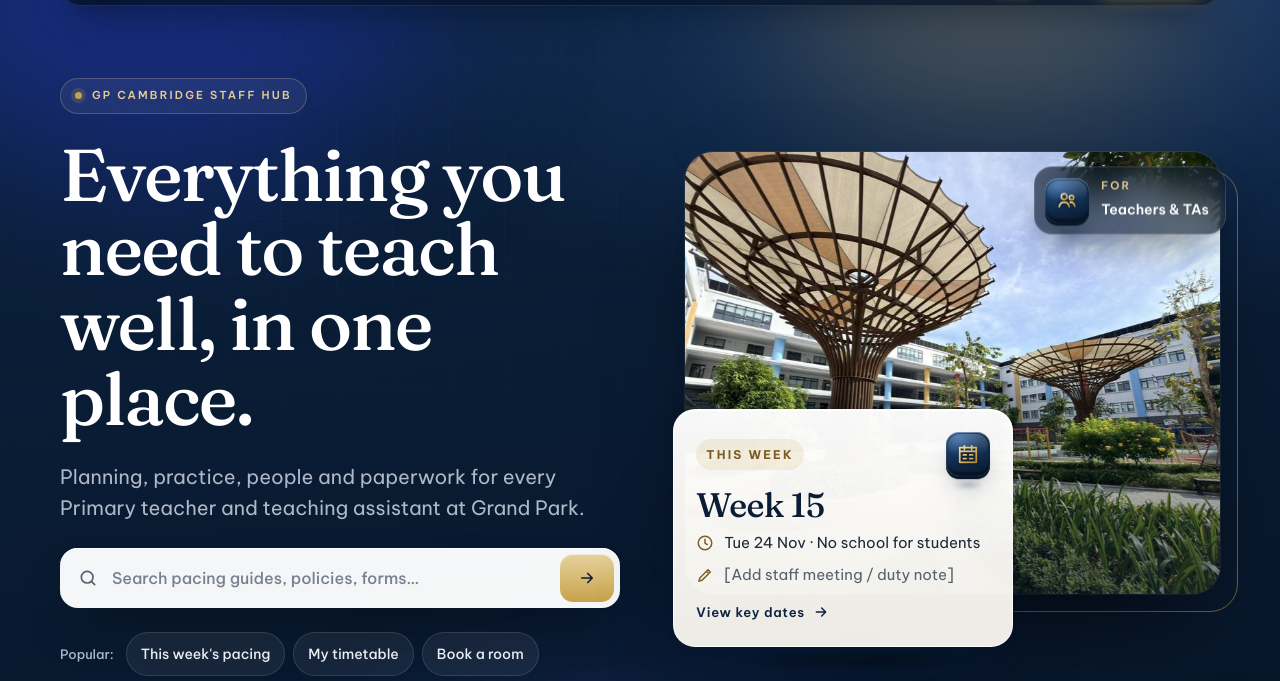
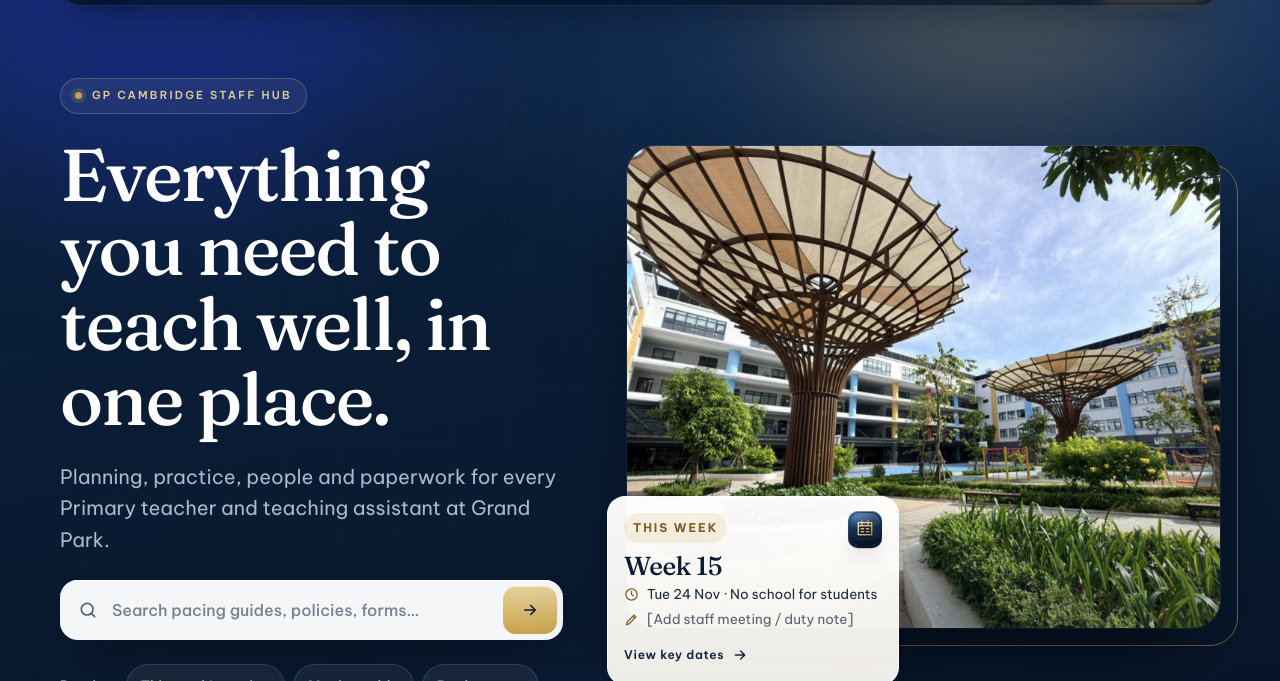
Before and after one commit to malcolmgouws-coder/gp-cambridge-staff-hub, a plain HTML site: page index.html in a window 1280 px wide. Shown: the part 112-793 px from the top of the page. Drawn offline with nearby package versions, Linux system fonts and the light colour scheme.

Commit message:
Hero: remove floating badge, compact weekly card, larger and clearer campus photo
Co-Authored-By: Claude Opus 5.5 <noreply@anthropic.com>
Claude-Session: https://claude.ai/code/session_011iLwrhPNxjv84fqBMY1rBF

```diff
--- a/index.html
+++ b/index.html
@@ -153,27 +153,25 @@ section[id],footer[id]{scroll-margin-top:96px}
 .popular a:hover{color:#fff;background:rgba(255,255,255,.12);border-color:rgba(226,204,147,.5);transform:translateY(-1px)}
 .popular .sep{display:none}
 /* hero visual */
-.herovis{position:relative;min-width:0;padding:0 0 60px}
-.frame{position:relative;border-radius:var(--r-lg);aspect-ratio:4/3.3;isolation:isolate}
+.herovis{position:relative;min-width:0;padding:0 0 64px}
+.frame{position:relative;border-radius:var(--r-lg);aspect-ratio:4/3.25;isolation:isolate}
 .frame::before{content:"";position:absolute;inset:0;transform:translate(18px,18px);border-radius:var(--r-lg);border:1.5px solid rgba(200,162,74,.55);z-index:-1}
 .frame .imgclip{position:absolute;inset:0;border-radius:var(--r-lg);overflow:hidden;box-shadow:0 40px 80px -30px rgba(0,0,0,.75),0 0 0 1px rgba(255,255,255,.08)}
 .frame img{width:100%;height:100%;object-fit:cover;object-position:45% 40%}
-.frame .imgclip::after{content:"";position:absolute;inset:0;background:linear-gradient(180deg,rgba(7,20,38,0) 50%,rgba(7,20,38,.55) 100%)}
+.frame .imgclip::after{content:"";position:absolute;inset:0;background:linear-gradient(180deg,rgba(7,20,38,0) 72%,rgba(7,20,38,.28) 100%)}
 .kb{animation:kenburns 24s ease-in-out infinite alternate}
 @keyframes kenburns{from{transform:scale(1.04)}to{transform:scale(1.14) translate(-2%,-1.5%)}}
-.weekcard{position:absolute;left:-12px;bottom:0;width:min(340px,88%);padding:22px 22px 20px;border-radius:22px;color:var(--text);
+.weekcard{position:absolute;left:-20px;bottom:0;width:min(292px,76%);padding:14px 16px 13px;border-radius:18px;color:var(--text);
   background:linear-gradient(180deg,rgba(255,255,255,.97),rgba(250,247,240,.95));box-shadow:var(--e3);border:1px solid rgba(255,255,255,.8);animation:floaty 8s ease-in-out infinite}
-.weekcard .top{display:flex;align-items:center;justify-content:space-between;gap:12px;margin-bottom:12px}
-.weekcard .badge{font-size:11px;font-weight:700;letter-spacing:.18em;color:var(--gold-ink);background:rgba(200,162,74,.15);padding:6px 10px;border-radius:999px}
-.weekcard .wk{font-family:var(--serif);font-size:34px;font-weight:500;line-height:1;color:var(--ink);letter-spacing:-.02em}
-.weekcard .row{display:flex;gap:10px;align-items:flex-start;font-size:15px;line-height:1.45;margin-top:10px;color:var(--text)}
+.weekcard .top{display:flex;align-items:center;justify-content:space-between;gap:10px;margin-bottom:8px}
+.weekcard .i3d.sm{width:34px;height:34px;border-radius:10px}.weekcard .i3d.sm svg{width:18px;height:18px}.weekcard .i3d::after{display:none}
+.weekcard .badge{font-size:11px;font-weight:700;letter-spacing:.16em;color:var(--gold-ink);background:rgba(200,162,74,.15);padding:5px 9px;border-radius:999px}
+.weekcard .wk{font-family:var(--serif);font-size:26px;font-weight:500;line-height:1;color:var(--ink);letter-spacing:-.02em}
+.weekcard .row{display:flex;gap:8px;align-items:flex-start;font-size:13.5px;line-height:1.4;margin-top:6px;color:var(--text)}
+.weekcard .row svg{width:15px;height:15px}
 .weekcard .row svg{flex:0 0 auto;margin-top:2px;color:var(--gold-ink)}
 .weekcard .note{color:var(--text-2)}
-.weekcard .more{margin-top:16px;font-size:13px}
-.chipfloat{position:absolute;right:-6px;top:22px;display:flex;align-items:center;gap:12px;padding:10px 16px 10px 10px;border-radius:18px;color:#fff;
-  background:rgba(7,20,38,.62);backdrop-filter:blur(14px);-webkit-backdrop-filter:blur(14px);border:1px solid rgba(255,255,255,.14);box-shadow:0 20px 40px -16px rgba(0,0,0,.6);animation:floaty 9s 1.2s ease-in-out infinite}
-.chipfloat small{display:block;font-size:10px;letter-spacing:.2em;color:var(--gold-soft);font-weight:600}
-.chipfloat span{font-weight:600;font-size:14px}
+.weekcard .more{margin-top:10px;font-size:12px;min-height:32px}
 @keyframes floaty{0%,100%{transform:translateY(0)}50%{transform:translateY(-8px)}}
 /* blur-in heading words */
 @keyframes blurin{from{opacity:0;filter:blur(12px);transform:translateY(-12px)}to{opacity:1;filter:blur(0);transform:none}}
@@ -341,10 +339,10 @@ section[id],footer[id]{scroll-margin-top:96px}
 @keyframes groundpulse{0%,100%{transform:scale(1);opacity:.9}50%{transform:scale(.82);opacity:.6}}
 .f2,.f4{filter:brightness(.8)}.f3{filter:brightness(.68)}.f5{filter:brightness(1.18)}
 /* hero visual: soft ground shadow under the floating weekly card */
-.herovis::after{content:"";position:absolute;left:4%;bottom:-18px;width:300px;max-width:80%;height:22px;border-radius:50%;background:radial-gradient(closest-side,rgba(0,0,0,.45),transparent);animation:groundpulse 8s ease-in-out infinite;pointer-events:none}
+.herovis::after{content:"";position:absolute;left:0;bottom:-16px;width:230px;max-width:80%;height:22px;border-radius:50%;background:radial-gradient(closest-side,rgba(0,0,0,.45),transparent);animation:groundpulse 8s ease-in-out infinite;pointer-events:none}
 /* minimum label sizes for legibility */
 .eyebrow,.card .tag,.weekcard .badge,.cal small{font-size:12px}
-.chipfloat small,.brand .bt small{font-size:11px}
+.brand .bt small{font-size:11px}
 .fcol .fh{font-size:12px}
 .gpills{grid-template-columns:repeat(2,minmax(0,1fr))}
 .i3d::after{background:radial-gradient(closest-side,rgba(11,29,54,.22),transparent)}
@@ -372,7 +370,7 @@ section[id],footer[id]{scroll-margin-top:96px}
   .fgrid{grid-template-columns:1.4fr 1fr 1fr 1fr}
 }
 @media (min-width:1000px){
-  .herogrid{grid-template-columns:1.05fr 1fr}
+  .herogrid{grid-template-columns:.95fr 1.12fr}
   .hero{padding-top:140px}
   .vgrid{grid-template-columns:repeat(5,1fr)}
 }
@@ -415,8 +413,7 @@ section[id],footer[id]{scroll-margin-top:96px}
 }
 @media (max-width:420px){
   .brand .bt{display:none}
-  .chipfloat{display:none}
-  .weekcard{left:0;width:100%;position:relative;margin-top:-56px}
+  .weekcard{left:auto;width:calc(100% - 28px);max-width:300px;position:relative;margin:-38px 0 0 14px}
   .herovis{padding:0}
 }
 @media (hover:none){.card:hover{transform:none}}
@@ -503,10 +500,6 @@ section[id],footer[id]{scroll-margin-top:96px}
 <div class="herovis">
 <div class="frame">
 <div class="imgclip"><img class="kb" src="assets/campus-courtyard.jpg" srcset="assets/campus-courtyard-900.jpg 900w, assets/campus-courtyard.jpg 1600w" sizes="(min-width:1000px) 560px, 92vw" width="1600" height="1200" fetchpriority="high" decoding="async" alt="The Grand Park campus courtyard with its canopy shade structures, gardens and playground"></div>
-</div>
-<div class="chipfloat" aria-hidden="true">
-<span class="i3d sm"><svg viewBox="0 0 24 24" fill="none" stroke="url(#gold)" stroke-width="1.9" stroke-linecap="round" stroke-linejoin="round"><circle cx="9" cy="8" r="3.2"></circle><path d="M3.5 19c.6-3.2 2.8-5 5.5-5s4.9 1.8 5.5 5"></path><circle cx="17" cy="9" r="2.4"></circle><path d="M15.5 14.2c2.4-.3 4.4 1.2 5 4.3"></path></svg></span>
-<div><small>FOR</small><span>Teachers &amp; TAs</span></div>
 </div>
 <article class="weekcard" aria-label="This week">
 <div class="top"><span class="badge">THIS WEEK</span>
```
